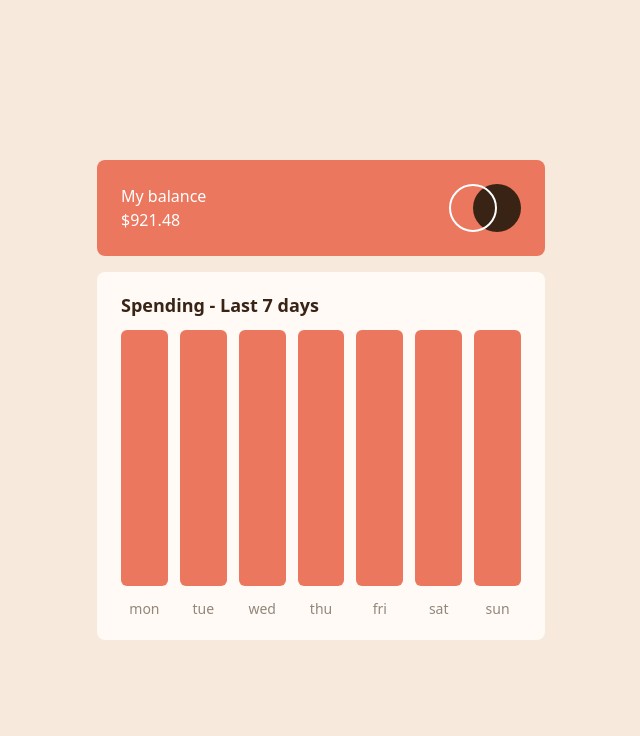
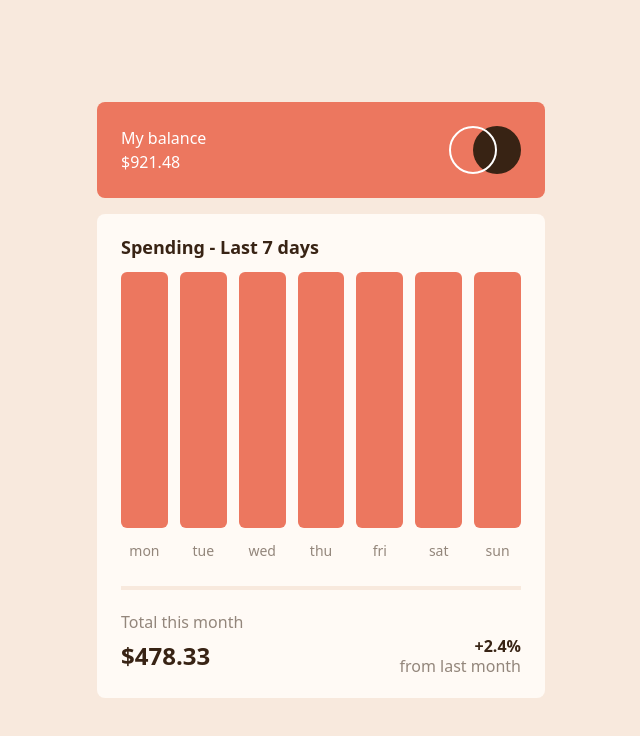
Before and after one commit to Maikolrm/react-expenses-chart, a React (Vite) app: page / in a window 1280 px wide. Shown: the top 736 px of the page, without its empty margins (319-959 px from the left). Built offline with nearby package versions, Linux system fonts and the light colour scheme.

Commit message:
Project - App - adding new key to local state ( monthlyExpenses ) and basic footer structure

```diff
--- a/src/App.jsx
+++ b/src/App.jsx
@@ -7,7 +7,8 @@ function App() {
   // locat state
   const [state, setState] = useState({
     balance: 921.48,
-    expenses: []
+    expenses: [],
+    monthlyExpenses: 478.33
   })
 
   // first mount
@@ -36,6 +37,16 @@ function App() {
       <div className="p-6 mt-4 bg-pale-orange rounded-lg">
         <h2 className="text-lg font-bold text-dark-brown leading-none">Spending - Last 7 days</h2>
         <Chart expenses={state.expenses} />
+        <footer className="pt-6 mt-7 border-t-4 border-cream text-mid-brown">
+          <h2 className="text-base leading-none">Total this month</h2>
+          <div className="flex items-center mt-2">
+            <h3 className="flex-1 text-2xl font-bold text-dark-brown leading-none">${state.monthlyExpenses}</h3>
+            <div>
+              <p className="font-bold text-right text-dark-brown leading-none">+2.4%</p>
+              <p className="mt-1 leading-none">from last month</p>
+            </div>
+          </div>
+        </footer>
       </div>
     </main>
   )
```
